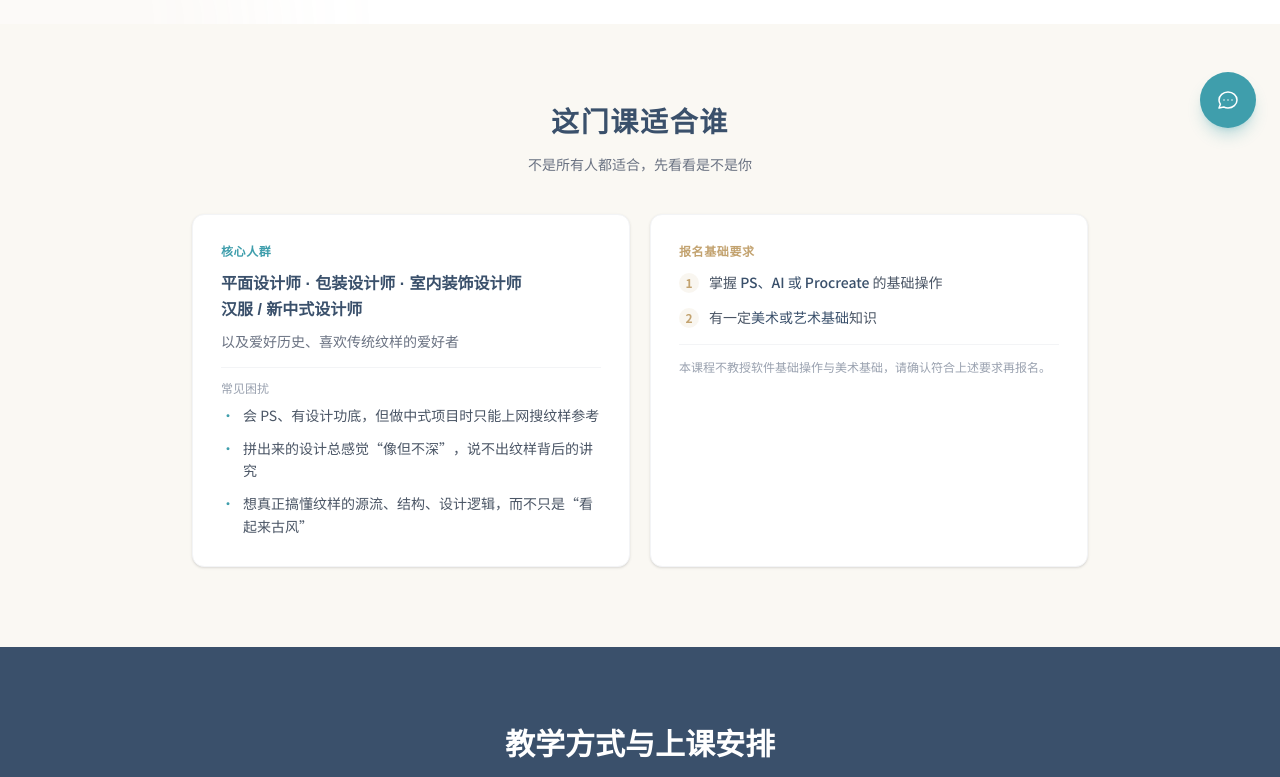
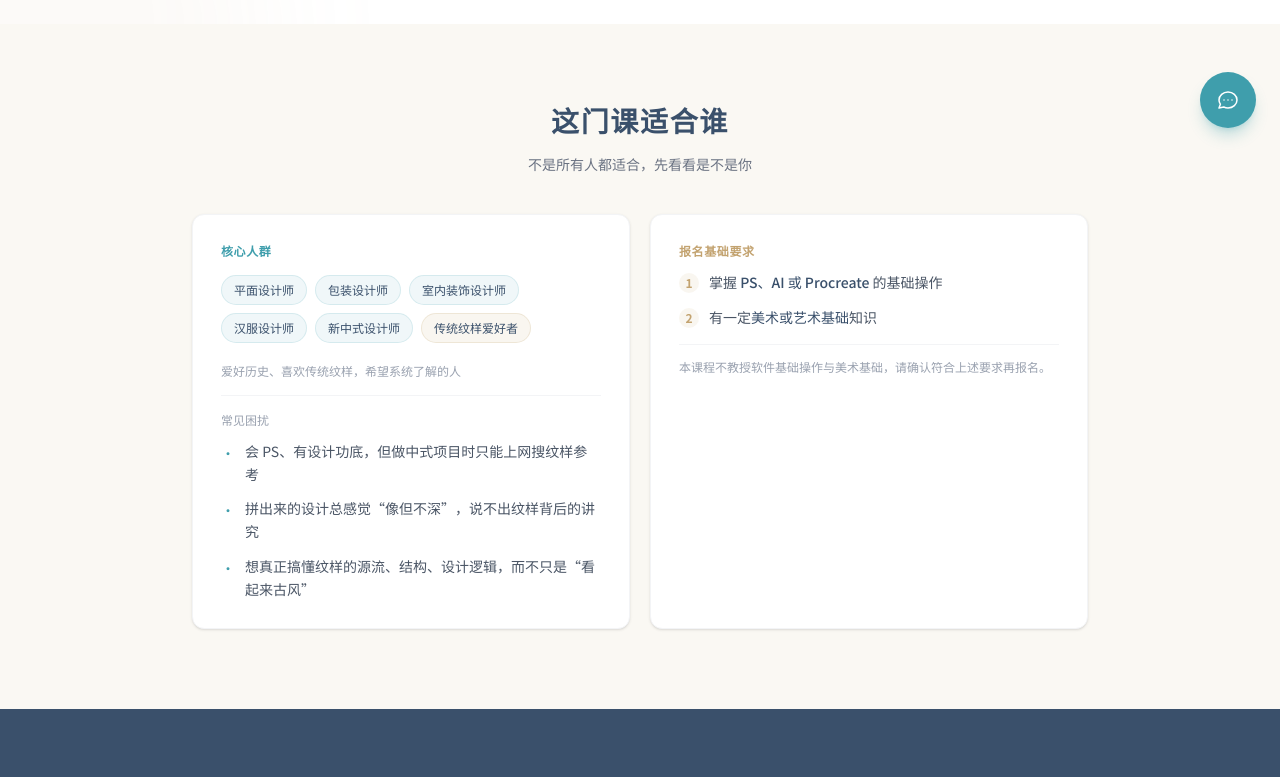
Before and after one commit to elvashao19880211-star/elva-portfolio, a Next.js app: page /course in a window 1280 px wide. Shown: the part 648-1425 px from the top of the page. Built offline with nearby package versions, Linux system fonts and the light colour scheme; no server answers.

Commit message:
style: 课程页核心人群改为标签排版，层次更清晰

```diff
--- a/app/course/page.tsx
+++ b/app/course/page.tsx
@@ -116,28 +116,37 @@ export default function CoursePage() {
 
           <div className="grid grid-cols-1 md:grid-cols-2 gap-5">
             <div className="card p-6 sm:p-7 bg-white">
-              <p className="text-xs font-semibold tracking-wider text-qing mb-3">核心人群</p>
-              <h3 className="text-base font-serif font-semibold text-ink mb-2 leading-relaxed">
-                平面设计师 · 包装设计师 · 室内装饰设计师
-                <br />
-                汉服 / 新中式设计师
-              </h3>
-              <p className="text-sm text-gray-500 mb-4">
-                以及爱好历史、喜欢传统纹样的爱好者
-              </p>
-              <div className="pt-3 border-t border-gray-100">
-                <p className="text-xs text-gray-400 mb-2">常见困扰</p>
-                <ul className="space-y-2.5 text-sm text-gray-600 leading-relaxed">
-                  <li className="flex gap-2">
-                    <span className="text-qing shrink-0">·</span>
+              <p className="text-xs font-semibold tracking-wider text-qing mb-4">核心人群</p>
+
+              <div className="flex flex-wrap gap-2 mb-5">
+                {['平面设计师', '包装设计师', '室内装饰设计师', '汉服设计师', '新中式设计师'].map((job) => (
+                  <span
+                    key={job}
+                    className="px-3 py-1.5 rounded-full bg-qing/8 text-ink text-xs font-medium border border-qing/15"
+                  >
+                    {job}
+                  </span>
+                ))}
+                <span className="px-3 py-1.5 rounded-full bg-gold/10 text-ink text-xs font-medium border border-gold/20">
+                  传统纹样爱好者
+                </span>
+              </div>
+
+              <p className="text-xs text-gray-400 mb-2">爱好历史、喜欢传统纹样，希望系统了解的人</p>
+
+              <div className="pt-4 mt-4 border-t border-gray-100">
+                <p className="text-xs text-gray-400 mb-3">常见困扰</p>
+                <ul className="space-y-3 text-sm text-gray-600 leading-relaxed">
+                  <li className="flex gap-2.5">
+                    <span className="text-qing shrink-0 mt-0.5">•</span>
                     <span>会 PS、有设计功底，但做中式项目时只能上网搜纹样参考</span>
                   </li>
-                  <li className="flex gap-2">
-                    <span className="text-qing shrink-0">·</span>
+                  <li className="flex gap-2.5">
+                    <span className="text-qing shrink-0 mt-0.5">•</span>
                     <span>拼出来的设计总感觉“像但不深”，说不出纹样背后的讲究</span>
                   </li>
-                  <li className="flex gap-2">
-                    <span className="text-qing shrink-0">·</span>
+                  <li className="flex gap-2.5">
+                    <span className="text-qing shrink-0 mt-0.5">•</span>
                     <span>想真正搞懂纹样的源流、结构、设计逻辑，而不只是“看起来古风”</span>
                   </li>
                 </ul>
```
